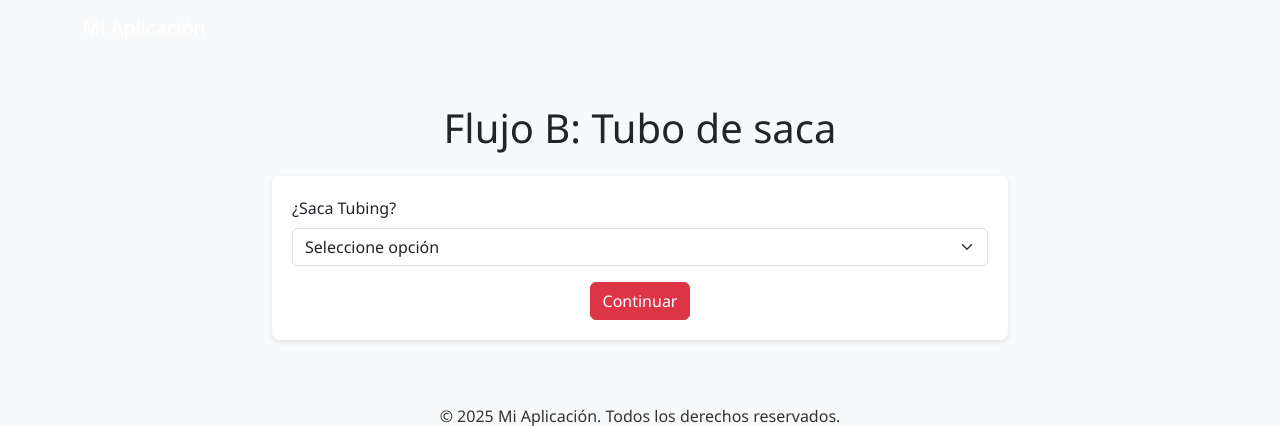
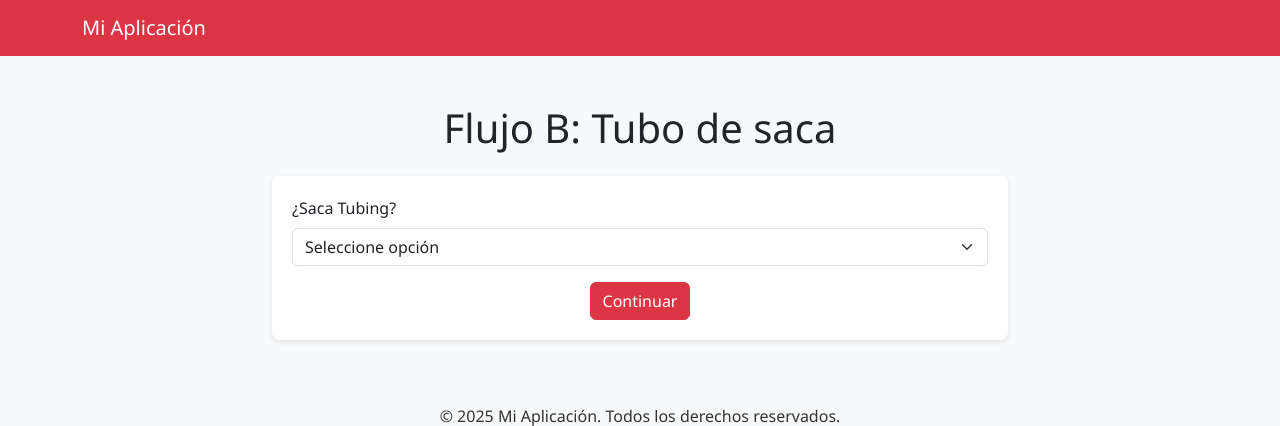
Before and after one commit to Lucianogalizia/BES, a Flask app: page /flujo_b in a window 1280 px wide. Shown: the top 426 px of the page. Run offline with Flask 2, Linux system fonts and the light colour scheme.

Commit message:
Update estilos.css

```diff
--- a/PCP/static/Css/estilos.css
+++ b/PCP/static/Css/estilos.css
@@ -3,12 +3,12 @@ body {
   font-family: 'Segoe UI', Tahoma, Geneva, Verdana, sans-serif;
 }
 
-/* Sobrescribe la clase bg-primary en la navbar para que sea rojo */
-.navbar.bg-primary {
-  background-color: #dc3545 !important; /* Rojo Bootstrap (danger) */
+/* Clase custom-nav para la barra de navegación, fondo rojo */
+.custom-nav {
+  background-color: #dc3545 !important; /* Rojo deseado */
 }
 
-/* Los enlaces de la navbar se mantienen en blanco */
+/* Los enlaces en la navbar se mantienen en blanco */
 .navbar-brand,
 .navbar-nav .nav-link {
   color: #ffffff !important;
```
